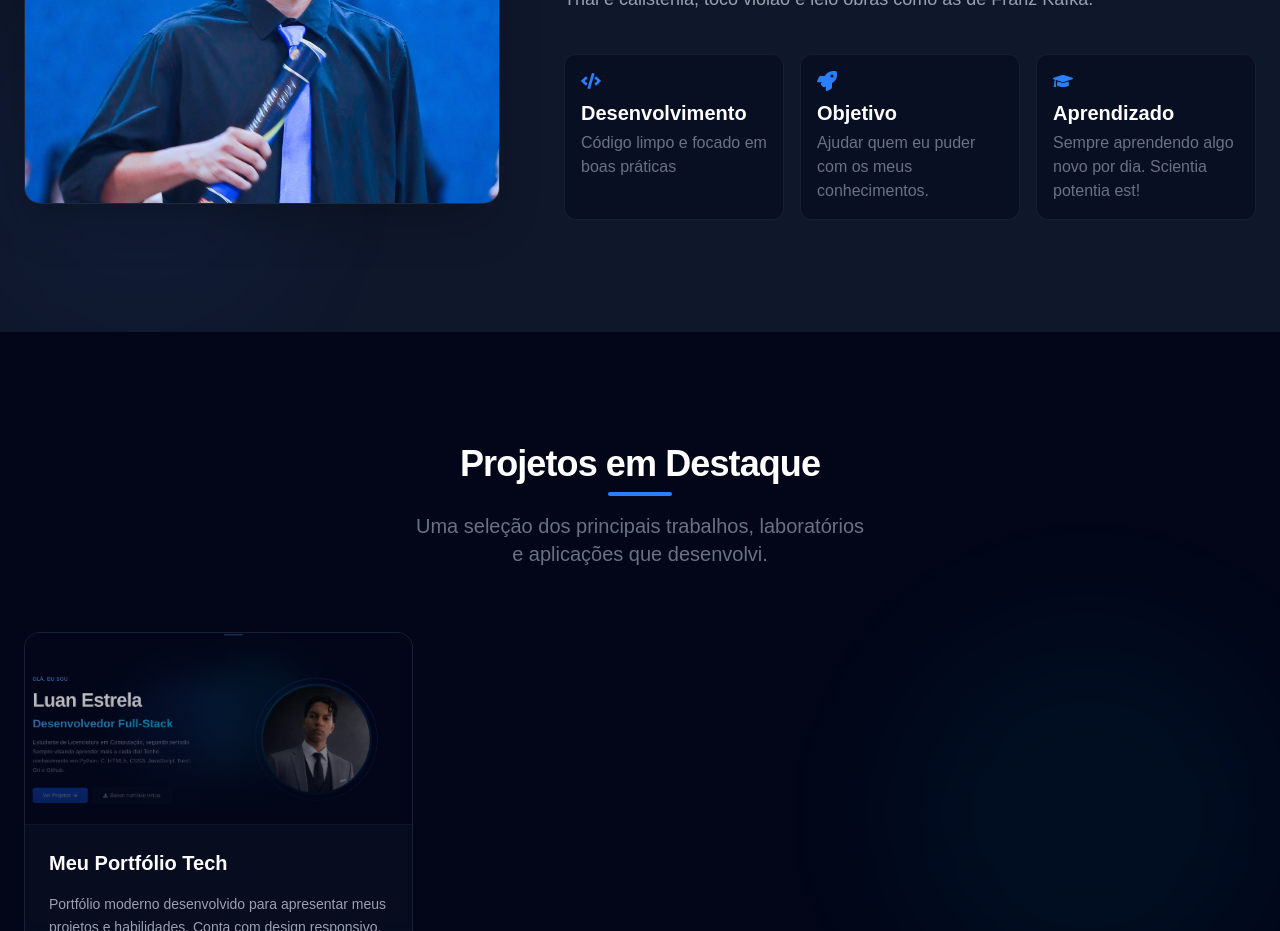
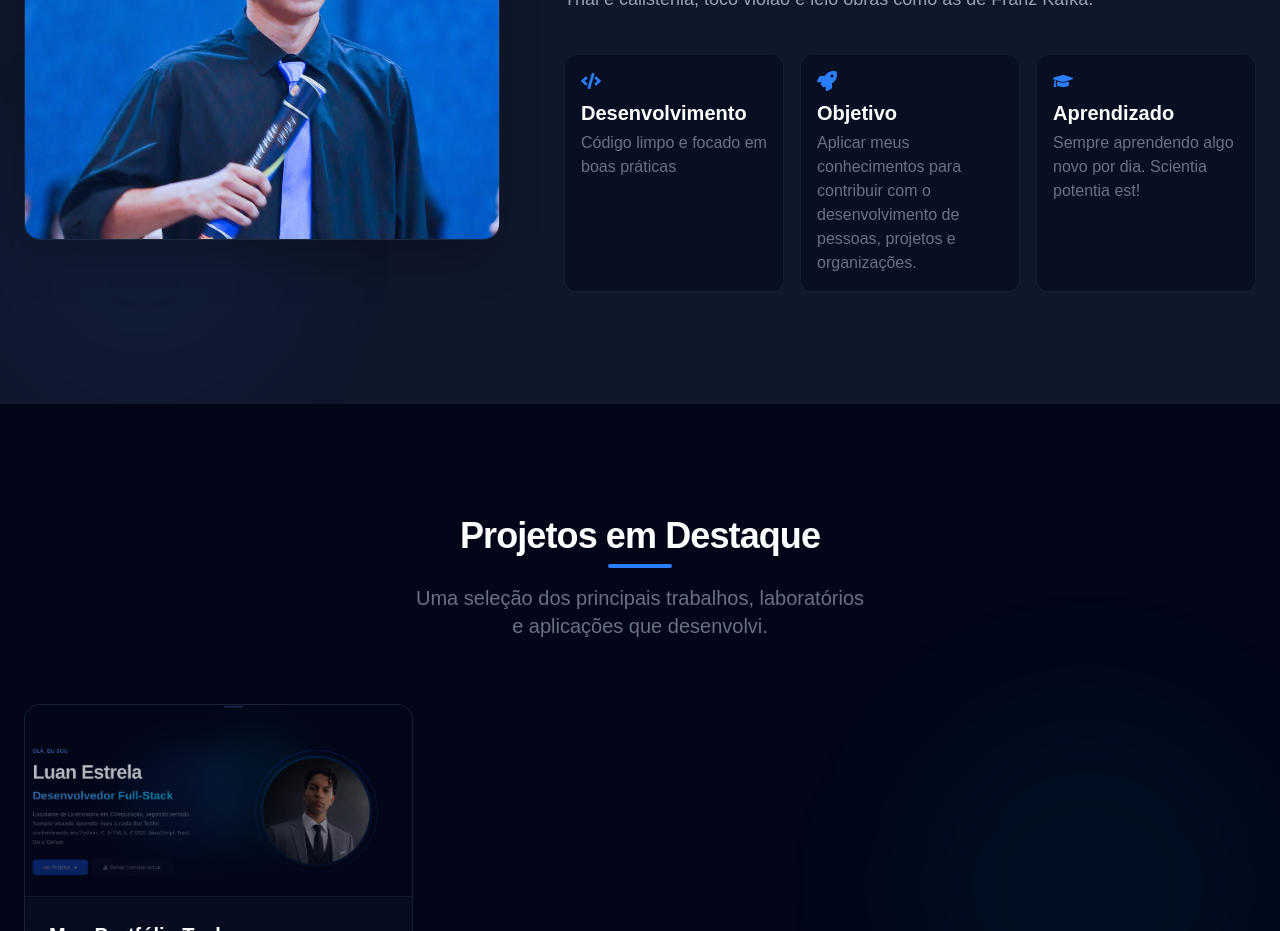
Before and after one commit to Luan-E/Portfolio-Luan_Estrela, a Next.js app: page / in a window 1280 px wide. Shown: the part 1240-2171 px from the top of the page. Built offline with nearby package versions, Linux system fonts and the light colour scheme.

Commit message:
style: mudança do objetivo

```diff
--- a/src/components/Sobre.jsx
+++ b/src/components/Sobre.jsx
@@ -67,7 +67,7 @@ const Sobre = () => {
                             <div className='bg-slate-950/40 p-4 rounded-xl border border-slate-800/60 backdrop-blur-sm'>
                                 <FaRocket className='text-blue-500 text-xl mb-2' />
                                 <h4 className='font-semibold text-white text-xl mb-1'>Objetivo</h4>
-                                <p className='text-base text-gray-500'>Ajudar quem eu puder com os meus conhecimentos.</p>
+                                <p className='text-base text-gray-500'>Aplicar meus conhecimentos para contribuir com o desenvolvimento de pessoas, projetos e organizações.</p>
                             </div>
 
                             {/* Card 03 */}
```
